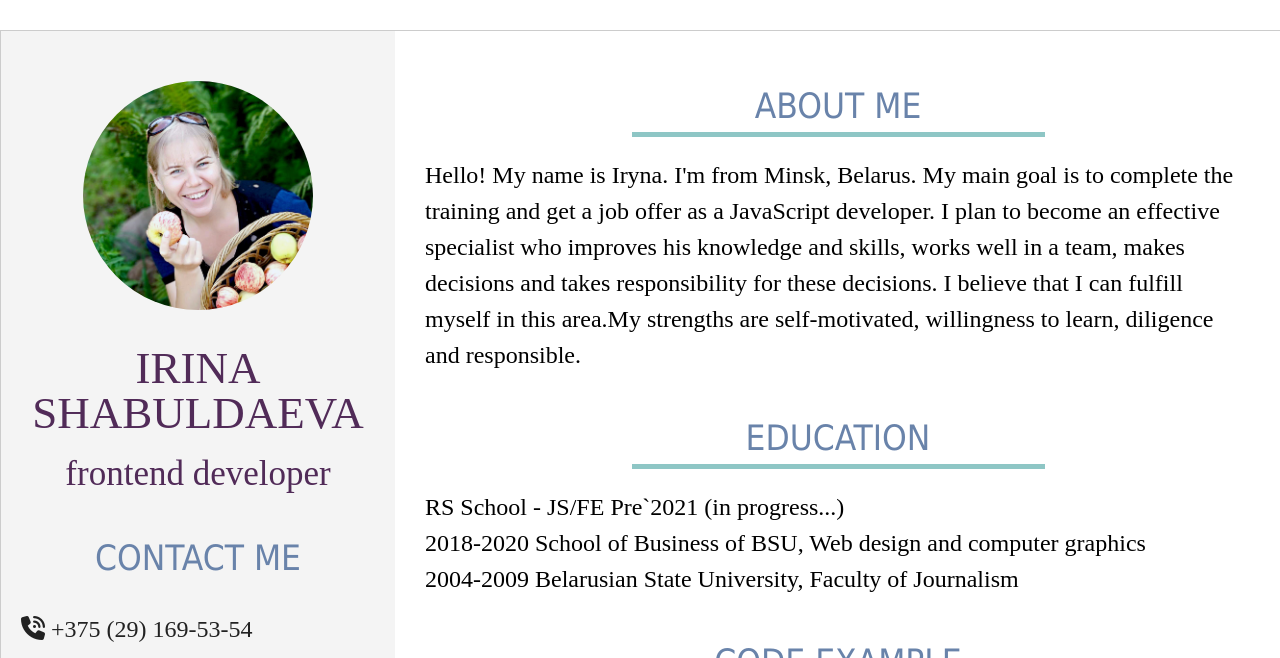
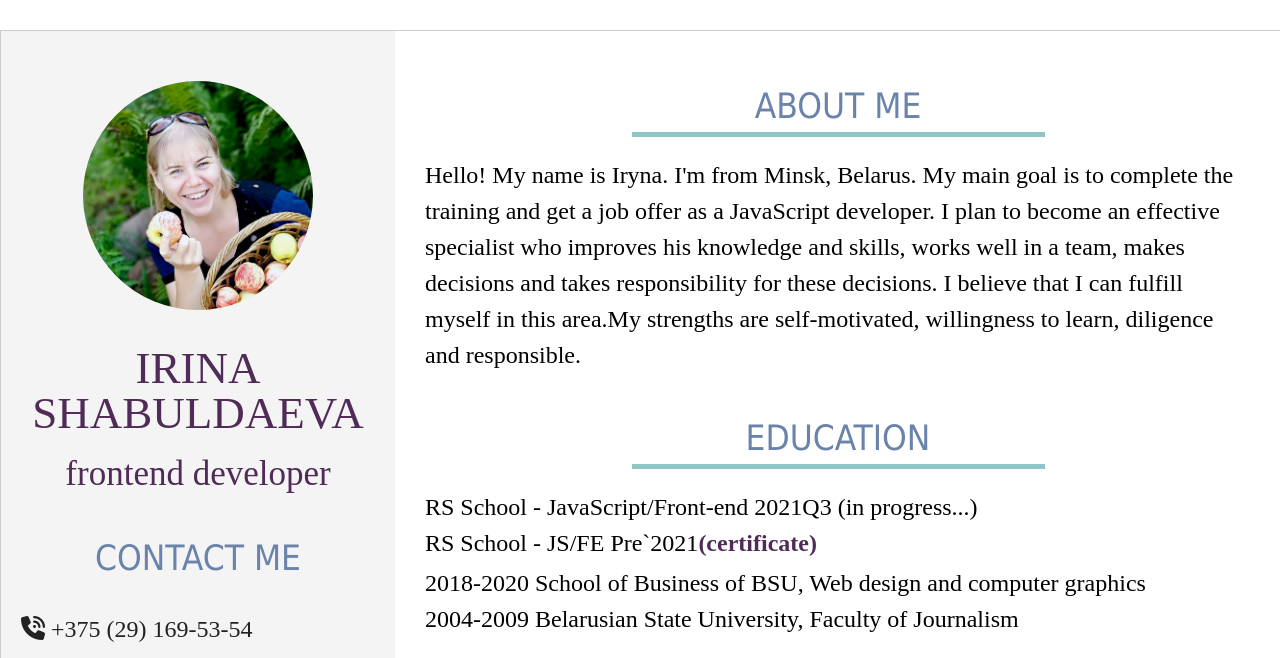
Before and after one commit to irina-snezan/cv, a plain HTML site: page index.html in a window 1280 px wide. Shown: the top 658 px of the page. Drawn offline with Linux system fonts and the light colour scheme.

Commit message:
feat: add certificate

```diff
--- a/css/style.css
+++ b/css/style.css
@@ -110,6 +110,16 @@ footer a:hover {
 	color: #8566aa;
 }
 
+.cert {
+	display:flex;
+	flex-direction:row;
+	align-items:baseline;
+}
+
+.cert a {
+	font-size: 24px;
+}
+
 footer {
 	background-color: #8ec6c5;
 	padding: 30px;
--- a/index.html
+++ b/index.html
@@ -94,7 +94,12 @@
 				<div>
 					<h3>education</h3>
 					<p class="line"></p>
-					<p>RS School - JS/FE Pre`2021 (in progress...)</p>
+					<p>RS School - JavaScript/Front-end 2021Q3 (in progress...)</p>
+					<div class="cert">
+					<p>RS School - JS/FE Pre`2021 </p>
+					<a href="https://app.rs.school/certificate/rld1sxw9" target="_blank">(certificate)</a>
+					</div>
+
 					<p> 2018-2020 School of Business of BSU,
 						Web design and computer graphics</p>
 					<p>2004-2009 Belarusian State University,
```
